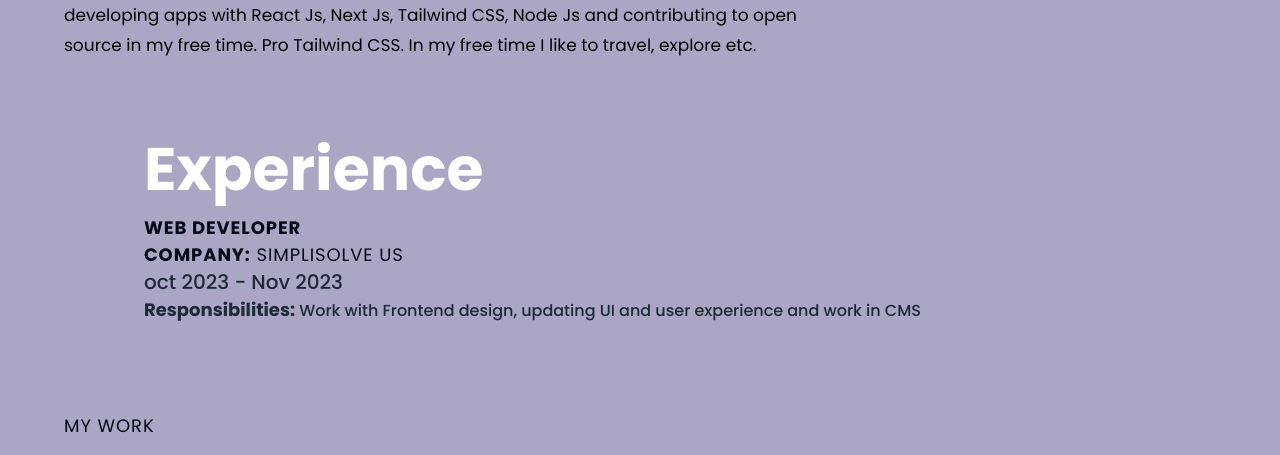
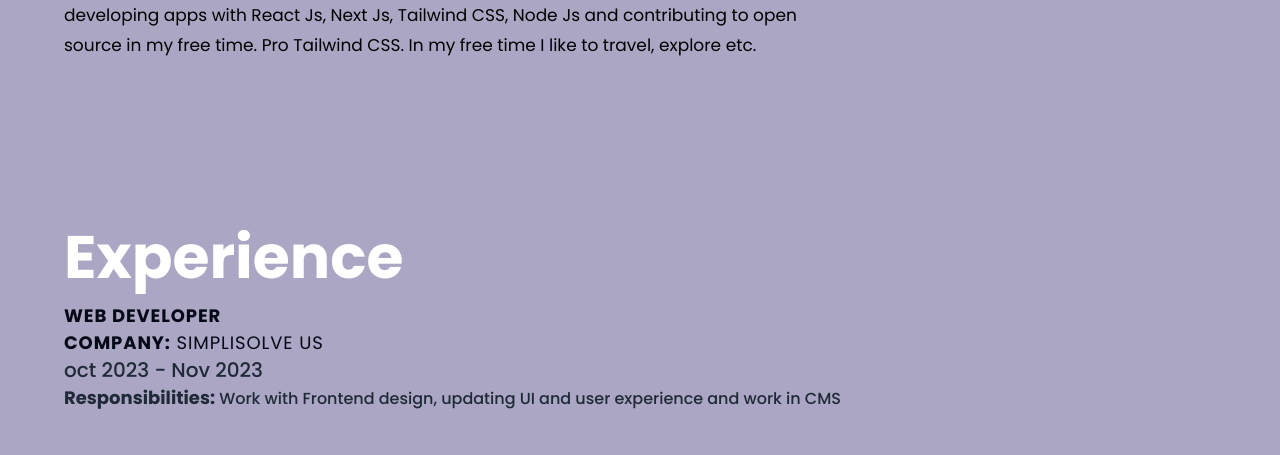
Before and after one commit to abir045/3d-portfolio, a React (Vite) app: page / in a window 1280 px wide. Shown: the part 880-1335 px from the top of the page. Built offline with nearby package versions, Linux system fonts and the light colour scheme.

Commit message:
updated styles in experience section

```diff
--- a/src/components/Experience.jsx
+++ b/src/components/Experience.jsx
@@ -1,13 +1,12 @@
 import React from "react";
 import { motion } from "framer-motion";
 import { styles } from "../styles";
+import { SectionWrapper } from "../hoc";
 
 const Experience = () => {
   return (
-    <div>
-      <div className=" flex flex-col lg:mx-36 mx-6 md:mx-16">
-        {/* <p className={styles.sectionSubText}>Introduction</p> */}
-
+    <div className="">
+      <div className="flex flex-col ">
         <h2 className={`${styles.sectionHeadText}`}>Experience</h2>
 
         <p className={`${styles.sectionSubText} font-bold`}>Web Developer</p>
@@ -24,4 +23,4 @@ const Experience = () => {
   );
 };
 
-export default Experience;
+export default SectionWrapper(Experience, "Experience");
```
